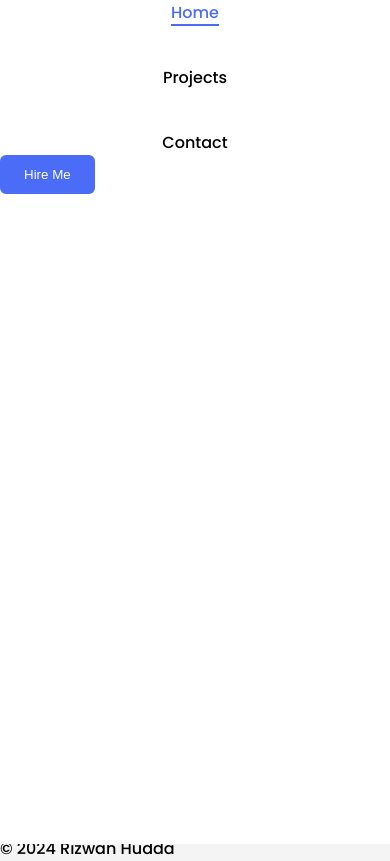
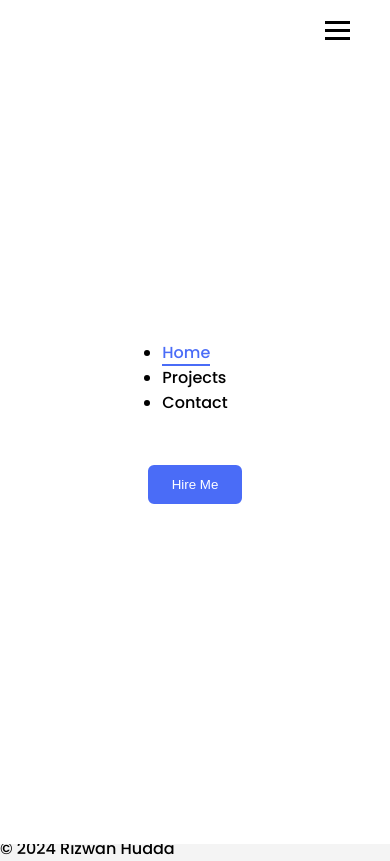
Before and after one commit to rizwanhudda77-svg/satic-frontend-rizwan, a plain HTML site: page index.html in a window 390 px wide. Both pictures are taken after a click on the element 337 px from the left and 30 px from the top of the page. Drawn offline with Linux system fonts and the light colour scheme.

Commit message:
Enhance mobile navigation styles and layout

```diff
--- a/css/style.css
+++ b/css/style.css
@@ -57,6 +57,11 @@
 
 @media (max-width: 768px) {
 
+    .hamburger {
+        display: flex;
+        z-index: 1200;
+    }
+
     .nav-menu {
         position: fixed;
         top: 0;
@@ -64,12 +69,32 @@
         height: 100vh;
         width: 100%;
         background: white;
+
+        display: flex;
         flex-direction: column;
-        justify-content: center;
-        gap: 40px;
+        align-items: center;      /* ✅ CENTER HORIZONTALLY */
+        justify-content: center;  /* ✅ CENTER VERTICALLY */
+
+        gap: 30px;
         transition: right 0.3s ease;
-        z-index: 1000;   /* ✅ ADD THIS */
+        z-index: 1000;
     }
+
+    .nav-menu.open {
+        right: 0;
+    }
+
+    .nav-links {
+        flex-direction: column;
+        align-items: center;
+        gap: 25px;
+    }
+
+    .nav-cta {
+        margin-top: 10px;
+    }
+}
+}
 
 }
 
```
